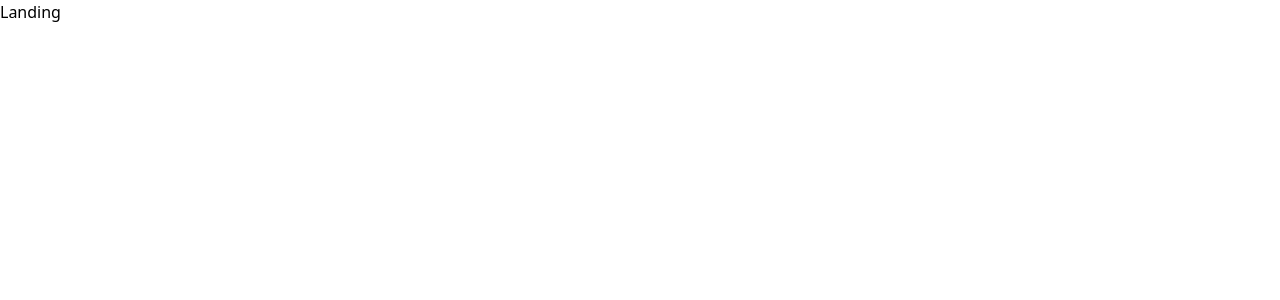
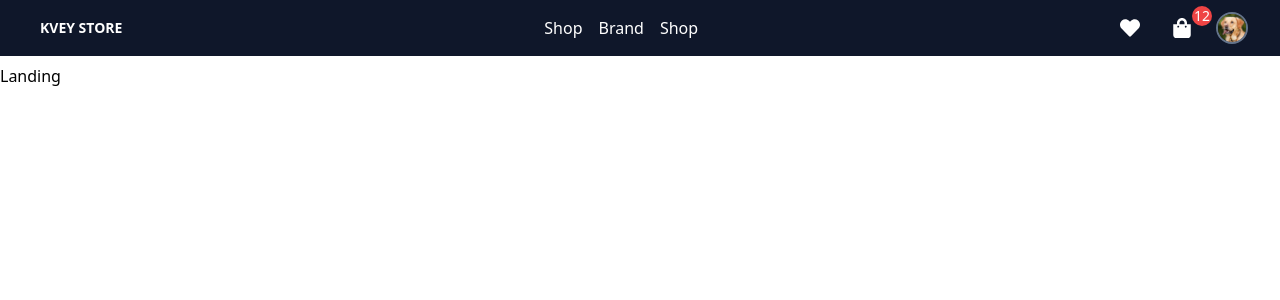
Before and after one commit to kiervz/kvey-store, a React (Vite) app: page / in a window 1280 px wide. Shown: the top 300 px of the page. Built offline with nearby package versions, Linux system fonts and the light colour scheme.

Commit message:
add navbar and content layout

```diff
--- a/index.html
+++ b/index.html
@@ -6,7 +6,7 @@
     <meta name="viewport" content="width=device-width, initial-scale=1.0" />
     <title>Vite + React + TS</title>
   </head>
-  <body>
+  <body class="scrollbar">
     <div id="root"></div>
     <script type="module" src="/src/main.tsx"></script>
   </body>
--- a/src/index.css
+++ b/src/index.css
@@ -11,4 +11,21 @@
         -webkit-appearance: none;
         margin: 0;
     }
+    .scrollbar::-webkit-scrollbar {
+        width: 10px;
+        height: 10px;
+      }
+
+    .scrollbar::-webkit-scrollbar-track {
+        border-radius: 100vh;
+        background: #E1E9F5;
+    }
+
+    .scrollbar::-webkit-scrollbar-thumb {
+        background: #304254;
+    }
+
+    .scrollbar::-webkit-scrollbar-thumb:hover {
+        background: #002540;
+    }
 }
--- /dev/null
+++ b/src/layouts/Content.tsx
@@ -0,0 +1,13 @@
+import React from 'react';
+
+interface Props {
+  children: React.ReactNode;
+}
+
+export const Content:React.FC<Props> = ({ children }) => {
+  return (
+    <div className='mt-16'>
+      {children}
+    </div>
+  );
+};
--- /dev/null
+++ b/src/layouts/Navbar.tsx
@@ -0,0 +1,43 @@
+import React, { useState } from 'react';
+import { FaHeart, FaShoppingBag } from 'react-icons/fa';
+import UserIcon from '../assets/images/user.jpg';
+
+export const Navbar = () => {
+  const [isOpen, setIsOpen] = useState(false);
+
+  return (
+    <nav className='bg-slate-900 text-white py-2 px-4 fixed top-0 w-full z-50'>
+      <div className='container mx-auto px-4 flex justify-between items-center'>
+        <p className='text-sm uppercase font-bold p-2'>Kvey Store</p>
+        <ul className='flex justify-between gap-4 p-2'>
+          <li>Shop</li>
+          <li>Brand</li>
+          <li>Shop</li>
+        </ul>
+        <ul className='flex justify-between gap-4 items-center'>
+          <li className='text-xl p-2 cursor-pointer hover:bg-slate-700 hover:rounded-full hover:p-2 hover:text-gray-200'>
+            <FaHeart />
+          </li>
+          <li className='text-xl p-2 cursor-pointer hover:bg-slate-700 hover:rounded-full hover:p-2 hover:text-gray-200 relative'>
+            <FaShoppingBag />
+            <div className='bg-red-500 rounded-full absolute -top-1 -right-3 text-sm w-5 flex justify-center items-center'>
+              <p className='mx-auto'>12</p>
+            </div>
+          </li>
+          <li className='cursor-pointer relative'>
+            <img
+              className='w-8 h-8 object-cover rounded-full border-2 border-slate-500 hover:border-gray-300 focus:border-gray-300'
+              src={UserIcon}
+              onClick={() => setIsOpen(!isOpen)}
+              alt='user icon'
+            />
+            <div className={`${!isOpen && 'hidden'} bg-white py-2 rounded-lg mt-2 absolute right-0 w-48 shadow-xl`}>
+              <p className='text-sm text-slate-900 py-2 px-3 hover:bg-slate-700 hover:text-gray-100'>Account Settings</p>
+              <p className='text-sm text-slate-900 py-2 px-3 hover:bg-slate-700 hover:text-gray-100'>Logout</p>
+            </div>
+          </li>
+        </ul>
+      </div>
+    </nav>
+  );
+};
--- /dev/null
+++ b/src/layouts/index.ts
@@ -0,0 +1,2 @@
+export * from './Navbar';
+export * from './Content';
--- a/src/main.tsx
+++ b/src/main.tsx
@@ -11,6 +11,7 @@ import { PersistGate } from 'redux-persist/integration/react';
 import { persistStore } from 'redux-persist';
 
 import { ToastContainer } from 'react-toastify';
+import { Content, Navbar } from './layouts';
 
 const persistor = persistStore(store);
 
@@ -18,7 +19,10 @@ ReactDOM.createRoot(document.getElementById('root') as HTMLElement).render(
   <Provider store={store}>
     <React.StrictMode>
       <PersistGate persistor={persistor}>
-        <App />
+        <Navbar />
+        <Content>
+          <App />
+        </Content>
         <ToastContainer />
       </PersistGate>
     </React.StrictMode>
```
Also changed, not shown: src/assets/images/user.jpg (added).
